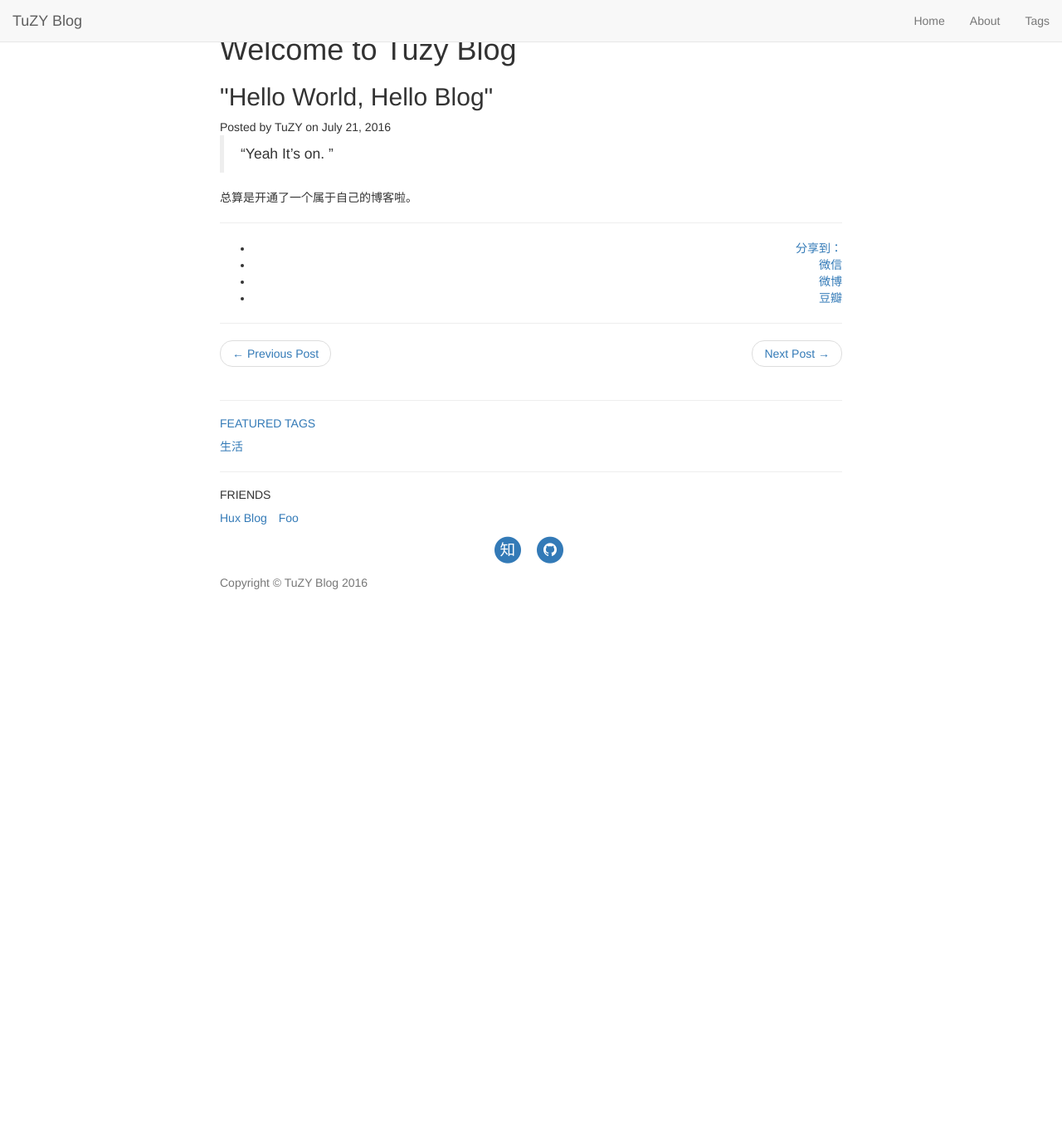
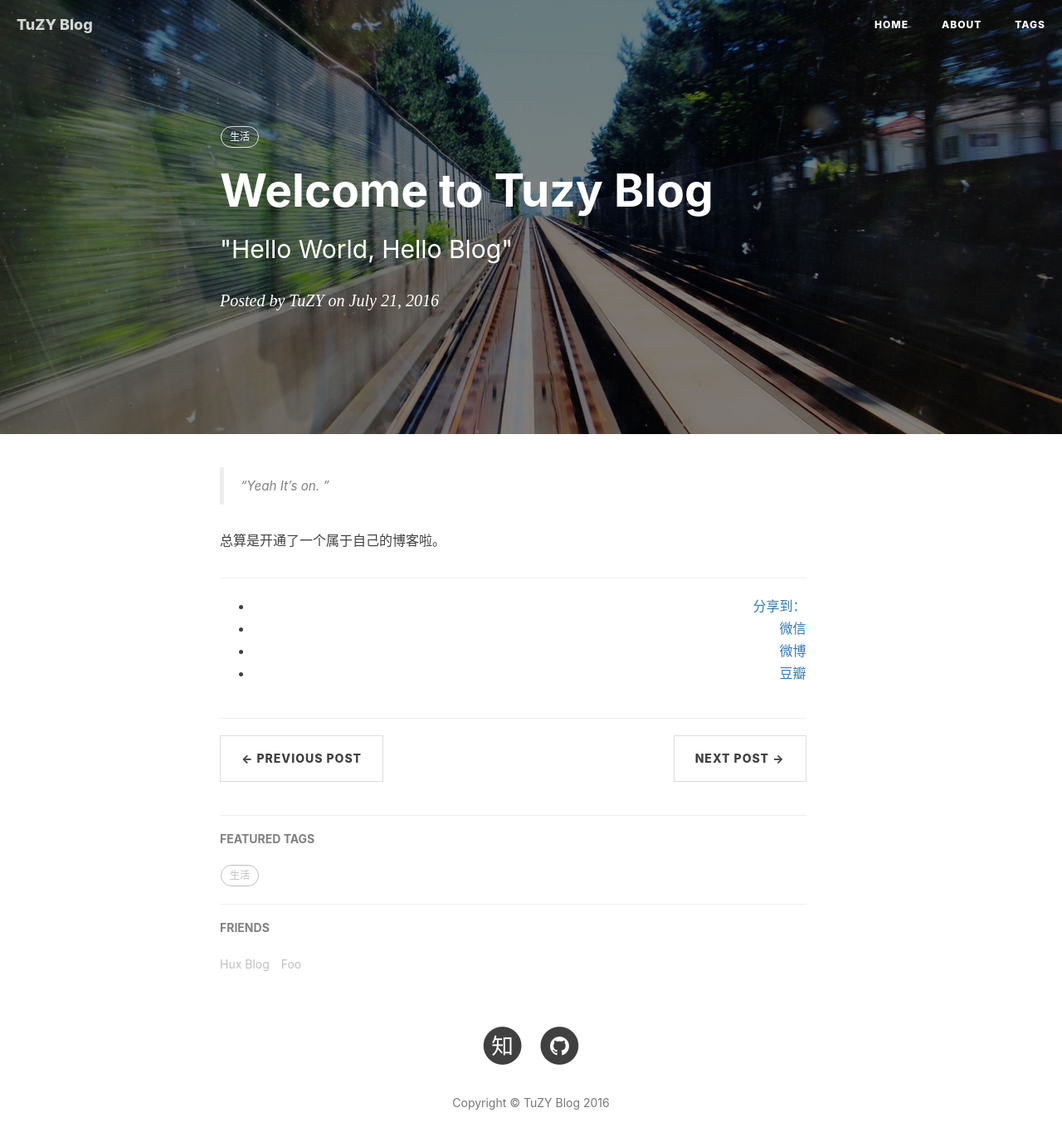
Before and after one commit to 2Youngg/2Youngg.github.io, a Jekyll site: the page built from _posts/2016-07-21-hello-2016.markdown, in a window 1280 px wide and 1400 px high. Shown: the top 1376 px of the window at 83% size. Built offline with Jekyll 4.4.1, drawn with Linux system fonts in a browser that asks for light colours; nearby versions of some CDN libraries; library files that are not in the unit come from our copies; comment, search, counter and statistics services are not loaded.

```diff
--- a/_config.yml
+++ b/_config.yml
@@ -6,7 +6,7 @@ email: zhengyangtu@126.com
 description: ""
 keyword: ""
 url: "http://huangxuan.me"              # your host, for absolute URL
-baseurl: "2Youngg.github.io"         # for example, '/blog' if your blog hosted on 'host/blog'
+baseurl: "/2Youngg.github.io"         # for example, '/blog' if your blog hosted on 'host/blog'
 
 
 
```
